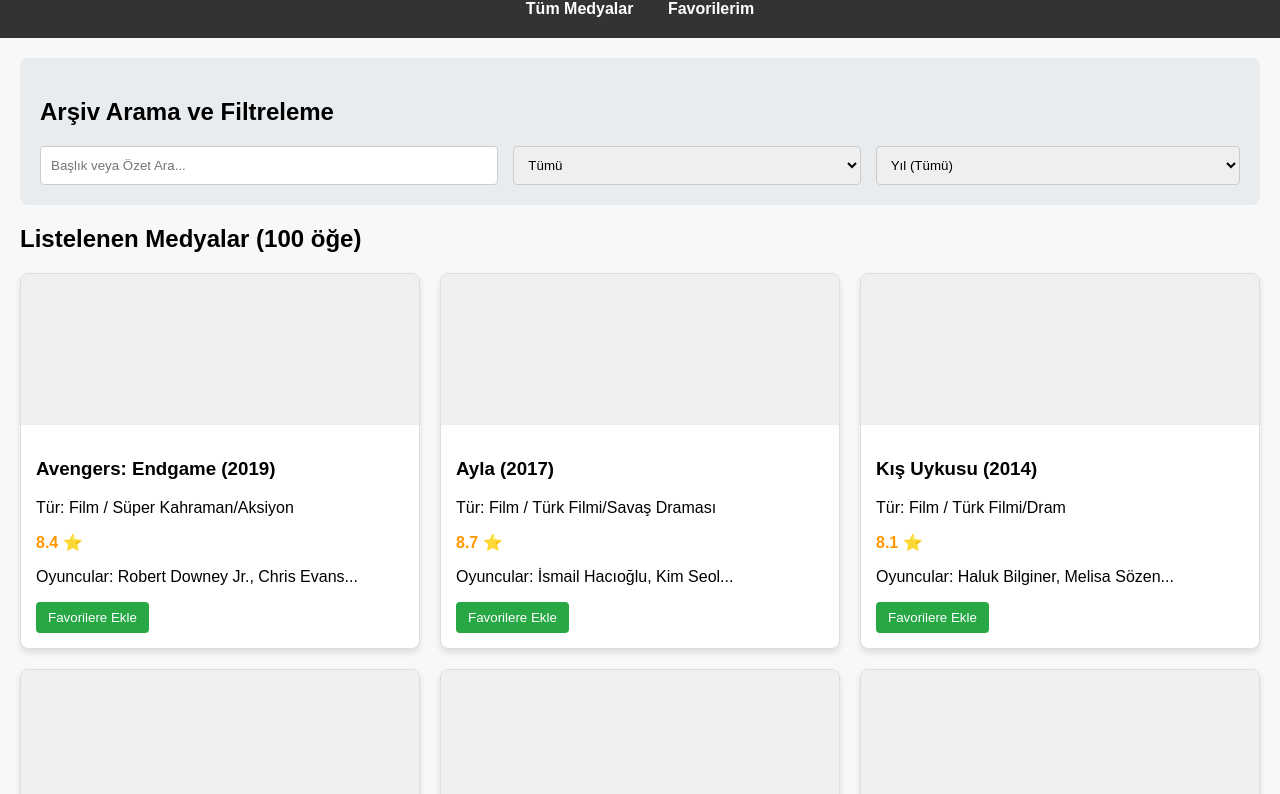
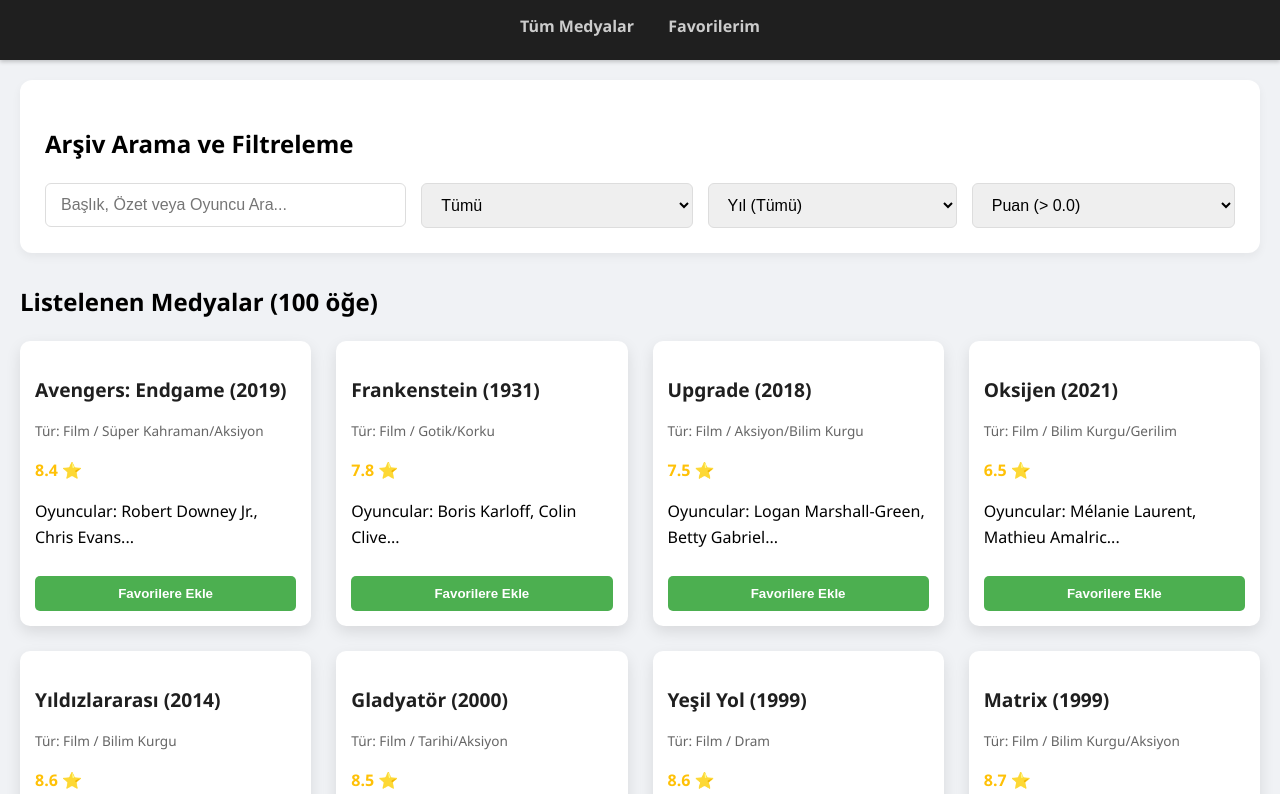
Before and after one commit to SauWebProgramming/web-tech-project-Ebrarze, a plain HTML site: page index.html in a window 1280 px wide. Shown: the part 100-894 px from the top of the page. Drawn offline with Linux system fonts and the light colour scheme.

```diff
--- a/data/data-movies.json
+++ b/data/data-movies.json
@@ -13,27 +13,16 @@
     {
         "id": 2,
         "type": "Film",
-        "title": "Ayla",
-        "year": 2017,
-        "category": "Türk Filmi/Savaş Draması",
-        "rating": 8.7,
-        "summary": "Kore Savaşı sırasında Astsubay Süleyman ile küçük bir kızın gerçek hikayesi.",
-        "cast": ["İsmail Hacıoğlu", "Kim Seol"],
-        "duration": "125 dk"
+        "title": "Frankenstein",
+        "year": 1931,
+        "category": "Gotik/Korku",
+        "rating": 7.8,
+        "summary": "Bir bilim adamının canlandırdığı yaratığın trajik hikayesi.",
+        "cast": ["Boris Karloff", "Colin Clive"],
+        "duration": "70 dk"
     },
     {
         "id": 3,
-        "type": "Film",
-        "title": "Kış Uykusu",
-        "year": 2014,
-        "category": "Türk Filmi/Dram",
-        "rating": 8.1,
-        "summary": "Emekli bir oyuncu olan Aydın'ın, Kapadokya'daki otelinde kış boyunca yaşadığı yüzleşmeler.",
-        "cast": ["Haluk Bilginer", "Melisa Sözen"],
-        "duration": "196 dk"
-    },
-    {
-        "id": 4,
         "type": "Film",
         "title": "Upgrade",
         "year": 2018,
@@ -44,7 +33,7 @@
         "duration": "100 dk"
     },
     {
-        "id": 5,
+        "id": 4,
         "type": "Film",
         "title": "Oksijen",
         "year": 2021,
@@ -55,7 +44,7 @@
         "duration": "101 dk"
     },
     {
-        "id": 6,
+        "id": 5,
         "type": "Film",
         "title": "Yıldızlararası",
         "year": 2014,
@@ -66,7 +55,7 @@
         "duration": "169 dk"
     },
     {
-        "id": 7,
+        "id": 6,
         "type": "Film",
         "title": "Gladyatör",
         "year": 2000,
@@ -77,7 +66,7 @@
         "duration": "155 dk"
     },
     {
-        "id": 8,
+        "id": 7,
         "type": "Film",
         "title": "Yeşil Yol",
         "year": 1999,
@@ -88,7 +77,7 @@
         "duration": "189 dk"
     },
     {
-        "id": 9,
+        "id": 8,
         "type": "Film",
         "title": "Matrix",
         "year": 1999,
@@ -99,7 +88,7 @@
         "duration": "136 dk"
     },
     {
-        "id": 10,
+        "id": 9,
         "type": "Film",
         "title": "Geleceğe Dönüş",
         "year": 1985,
@@ -110,7 +99,7 @@
         "duration": "116 dk"
     },
     {
-        "id": 11,
+        "id": 10,
         "type": "Film",
         "title": "Başlangıç",
         "year": 2010,
@@ -121,7 +110,7 @@
         "duration": "148 dk"
     },
     {
-        "id": 12,
+        "id": 11,
         "type": "Film",
         "title": "Yüzüklerin Efendisi: İki Kule",
         "year": 2002,
@@ -132,7 +121,7 @@
         "duration": "179 dk"
     },
     {
-        "id": 13,
+        "id": 12,
         "type": "Film",
         "title": "Dövüş Kulübü",
         "year": 1999,
@@ -143,7 +132,7 @@
         "duration": "139 dk"
     },
     {
-        "id": 14,
+        "id": 13,
         "type": "Film",
         "title": "Godfather",
         "year": 1972,
@@ -154,7 +143,7 @@
         "duration": "175 dk"
     },
     {
-        "id": 15,
+        "id": 14,
         "type": "Film",
         "title": "Prestij",
         "year": 2006,
@@ -165,7 +154,7 @@
         "duration": "130 dk"
     },
     {
-        "id": 16,
+        "id": 15,
         "type": "Film",
         "title": "Forrest Gump",
         "year": 1994,
@@ -176,7 +165,7 @@
         "duration": "142 dk"
     },
     {
-        "id": 17,
+        "id": 16,
         "type": "Film",
         "title": "Terminatör 2",
         "year": 1991,
@@ -187,7 +176,7 @@
         "duration": "137 dk"
     },
     {
-        "id": 18,
+        "id": 17,
         "type": "Film",
         "title": "Canım Kardeşim",
         "year": 1973,
@@ -196,6 +185,17 @@
         "summary": "Fakir ve hayalperest ağabeyin, hasta kardeşinin son dileğini gerçekleştirme çabası.",
         "cast": ["Tarık Akan", "Halit Akçatepe"],
         "duration": "92 dk"
+    },
+    {
+        "id": 18,
+        "type": "Film",
+        "title": "Hayat Güzeldir",
+        "year": 1997,
+        "category": "Savaş/Komedi-Dram",
+        "rating": 8.6,
+        "summary": "Holokost sırasında oğluna savaşın bir oyun olduğunu göstermeye çalışan baba.",
+        "cast": ["Roberto Benigni", "Nicoletta Braschi"],
+        "duration": "116 dk"
     },
     {
         "id": 19,
@@ -274,8 +274,6 @@
         "cast": ["Muhammet Uzuner", "Yılmaz Erdoğan"],
         "duration": "157 dk"
     },
-
-
 
     {
         "id": 26,
@@ -724,7 +722,6 @@
     },
 
 
-
     {
         "id": 63,
         "type": "Dergi",
@@ -845,8 +842,6 @@
         "issue": "Nisan",
         "page_count": 110
     },
-
-
 
     {
         "id": 73,
@@ -973,7 +968,6 @@
         "duration": "98 dk",
         "studio": "Pixar"
     },
-
 
     {
         "id": 83,
--- a/index.html
+++ b/index.html
@@ -8,10 +8,10 @@
 </head>
 <body>
     <header>
-        <h1>Medya Arşivi: Film, Dizi & Kitap</h1>
+        <h1>Medya Arşivi: Film, Dizi, Kitap & Daha Fazlası</h1>
         <nav id="main-nav">
-            <a href="#home">Tüm Medyalar</a>
-            <a href="#favorites" id="favorites-link">Favorilerim</a>
+            <a href="#home" class="nav-link" data-view="list">Tüm Medyalar</a>
+            <a href="#favorites" class="nav-link" data-view="favorites" id="favorites-link">Favorilerim</a>
         </nav>
     </header>
 
@@ -21,18 +21,26 @@
             <h2>Arşiv Arama ve Filtreleme</h2>
             <div class="controls-wrapper">
 
-                <input type="text" id="search-input" placeholder="Başlık veya Özet Ara...">
+                <input type="text" id="search-input" placeholder="Başlık, Özet veya Oyuncu Ara...">
 
                 <select id="media-type-filter">
                     <option value="Tümü">Tümü</option>
                     <option value="Film">Filmler</option>
                     <option value="Dizi">Diziler</option>
                     <option value="Kitap">Kitaplar</option>
+                    <option value="Dergi">Dergiler</option>
+                    <option value="Animasyon">Animasyonlar</option>
                 </select>
 
                 <select id="year-filter">
                     <option value="Tümü">Yıl (Tümü)</option>
                     </select>
+
+                <select id="rating-filter">
+                    <option value="0">Puan (> 0.0)</option>
+                    <option value="8.0">Puan (> 8.0)</option>
+                    <option value="9.0">Puan (> 9.0)</option>
+                </select>
             </div>
         </section>
 
--- a/script.js
+++ b/script.js
@@ -1,13 +1,13 @@
 // script.js
 
-// Global kapsamda medya verisini tutacak değişken (ES6: const/let kullanımı)
+// ZORUNLU: const/let kullanımı (ES6+)
 let allMedia = [];
 const contentArea = document.getElementById('content-area');
 
 // --- 1. VERİ ÇEKME FONKSİYONU (ZORUNLU: async/await ve fetch) ---
 async function fetchMedia() {
     try {
-        // BURASI DÜZELTİLDİ: data/data-movies.json dosyasından 50 öğeyi çek
+        // Dosya adı: data-movies.json ve fetch() API'si
         const response = await fetch('./data/data-movies.json');
 
         // Yanıtın başarılı (OK) olup olmadığını kontrol etme
@@ -15,6 +15,7 @@
             throw new Error(`HTTP hata kodu: ${response.status}`);
         }
 
+        // ZORUNLU: Dönen JSON verisinin işlenmesi
         const media = await response.json();
         allMedia = media;
 
@@ -22,12 +23,13 @@
 
         // Veri çekildikten sonra listelemeyi ve olay dinleyicilerini başlat
         displayMedia(allMedia);
+        populateYearFilter(allMedia); // Yeni: Yıl filtresini doldur
         attachFilterListeners();
 
     } catch (error) {
+        // ZORUNLU: Asenkron hata yakalama
         console.error("Veri çekilirken hata oluştu:", error);
-        // Hata durumunda kullanıcıya bilgi verme
-        contentArea.innerHTML = '<p class="error-message">Medya verileri yüklenemedi. Lütfen dosya yolunu kontrol edin.</p>';
+        contentArea.innerHTML = '<p class="error-message">Medya verileri yüklenemedi. Lütfen dosya yolunu veya JSON formatını kontrol edin.</p>';
     }
 }
 
@@ -35,21 +37,25 @@
 // --- 2. LİSTE OLUŞTURMA FONKSİYONLARI (ZORUNLU: Liste/Grid Görünümü) ---
 
 function createMediaCard(item) {
-    const card = document.createElement('article'); // Anlamsal HTML
-    card.classList.add('media-card', item.type.toLowerCase());
-    card.dataset.id = item.id; // Detay sayfası için
+    const card = document.createElement('article'); // ZORUNLU: Anlamsal HTML
+    card.classList.add('media-card', item.type.toLowerCase().replace(' ', '-'));
+    card.dataset.id = item.id;
 
     let details = '';
-    // Kitaplar için Yazar, Diğerleri için Oyuncu bilgisini göster
+
+    // Kitaplara/Dergiye/Animasyona özel bilgileri kontrol etme
     if (item.type === 'Kitap') {
         details = `<p class="card-author">Yazar: <strong>${item.author}</strong></p>`;
+    } else if (item.type === 'Dergi') {
+        details = `<p class="card-publisher">Yayıncı: <strong>${item.publisher}</strong></p>`;
+    } else if (item.type === 'Animasyon' && item.seasons) {
+        details = `<p class="card-seasons">Sezon: <strong>${item.seasons}</strong></p>`;
     } else if (item.cast && item.cast.length > 0) {
+        // Film/Dizi/Animasyon (uzun metraj) için Oyuncuları göster
         details = `<p class="card-cast">Oyuncular: ${item.cast.slice(0, 2).join(', ')}...</p>`;
     }
 
-    // image özelliği varsayımıyla eklenmiştir, CSS'te stilleyebilirsiniz
     card.innerHTML = `
-        <div class="card-image" style="background-image: url('${item.image || 'placeholder.jpg'}');"></div>
         <div class="card-content">
             <h3>${item.title} (${item.year})</h3>
             <p class="category">Tür: ${item.type} / ${item.category}</p>
@@ -69,7 +75,7 @@
     contentArea.innerHTML = ''; // Eski içeriği temizle
 
     if (mediaArray.length === 0) {
-         contentArea.innerHTML = `<h2>Hiç sonuç bulunamadı.</h2>`;
+         contentArea.innerHTML = `<h2>Hiç sonuç bulunamadı. Lütfen filtreleri kontrol edin.</h2>`;
          return;
     }
 
@@ -79,8 +85,9 @@
 
     const mediaContainer = document.createElement('div');
     mediaContainer.id = 'media-container';
-    mediaContainer.classList.add('media-grid'); // CSS Grid için sınıf
+    mediaContainer.classList.add('media-grid'); // ZORUNLU: CSS Grid için sınıf
 
+    // ZORUNLU: Dönen JSON verisinin işlenmesi ve DOM'a basılması
     mediaArray.forEach(item => {
         const card = createMediaCard(item);
         mediaContainer.appendChild(card);
@@ -92,19 +99,59 @@
 
 // --- 3. FİLTRELEME MANTIĞI (ZORUNLU: Arama ve Filtreleme) ---
 
+// Yeni: Yıl Filtresi seçeneklerini dinamik oluşturma
+function populateYearFilter(mediaArray) {
+    const yearFilter = document.getElementById('year-filter');
+    // Tekrarlanan yılları önlemek için Set kullan
+    const years = new Set(mediaArray.map(item => item.year).sort((a, b) => b - a));
+
+    // 'Tümü' seçeneğini korumak için eski seçenekleri sil
+    yearFilter.innerHTML = '<option value="Tümü">Yıl (Tümü)</option>';
+
+    years.forEach(year => {
+        const option = document.createElement('option');
+        option.value = year;
+        option.textContent = year;
+        yearFilter.appendChild(option);
+    });
+}
+
+
 function filterMedia() {
-    // Sadece medya türüne göre filtreleme (Diğer filtreler sonra eklenecek)
+    // 1. Filtre değerlerini al
     const typeFilter = document.getElementById('media-type-filter').value;
+    const yearFilter = document.getElementById('year-filter').value;
+    const searchInput = document.getElementById('search-input').value.toLowerCase();
 
     let filteredArray = allMedia;
 
+    // A. Medya Türü Filtresi
     if (typeFilter !== 'Tümü') {
         filteredArray = filteredArray.filter(item => item.type === typeFilter);
+    }
+
+    // B. Yıl Filtresi
+    if (yearFilter !== 'Tümü') {
+        // JSON'daki 'year' alanı sayı olduğu için kontrolü sayısal yap
+        filteredArray = filteredArray.filter(item => item.year.toString() === yearFilter);
+    }
+
+    // C. Arama Filtresi (ZORUNLU: Medyaları isme göre arama)
+    if (searchInput) {
+        filteredArray = filteredArray.filter(item =>
+            // Başlık veya Özet içinde arama
+            item.title.toLowerCase().includes(searchInput) ||
+            item.summary.toLowerCase().includes(searchInput) ||
+            // Oyuncu/Yazar içinde arama (Eğer cast/author varsa)
+            (item.cast && item.cast.join(' ').toLowerCase().includes(searchInput)) ||
+            (item.author && item.author.toLowerCase().includes(searchInput))
+        );
     }
 
     // Filtrelenmiş diziyi ekrana bas
     displayMedia(filteredArray);
 }
+
 
 // --- 4. OLAY DİNLEYİCİLERİNİ BAĞLAMA ---
 
@@ -112,11 +159,14 @@
     // Medya Türü filtresi değiştiğinde
     document.getElementById('media-type-filter').addEventListener('change', filterMedia);
 
-    // Arama kutusu değiştiğinde (sonra eklenecek)
-    // document.getElementById('search-input').addEventListener('input', filterMedia);
+    // Yıl filtresi değiştiğinde
+    document.getElementById('year-filter').addEventListener('change', filterMedia);
 
-    // Yıl filtresi değiştiğinde (sonra eklenecek)
-    // document.getElementById('year-filter').addEventListener('change', filterMedia);
+    // Arama kutusu değiştiğinde (input)
+    document.getElementById('search-input').addEventListener('input', filterMedia);
+
+    // *Favorilere Ekle* butonları için dinleyiciyi burada kurmalısınız (sonraki zorunlu adım)
+    // document.querySelectorAll('.add-favorite').forEach(button => { /* ... */ });
 }
 
 
--- a/style.css
+++ b/style.css
@@ -1,54 +1,73 @@
 /* style.css */
 
-/* --- GENEL AYARLAR --- */
+/* --- GENEL AYARLAR ve MİMARİ --- */
 body {
-    font-family: Arial, sans-serif;
+    font-family: 'Segoe UI', Tahoma, Geneva, Verdana, sans-serif;
     margin: 0;
     padding: 0;
-    background-color: #f8f8f8;
+    background-color: #f0f2f5; /* Hafif modern gri */
+    line-height: 1.6;
 }
 
 header {
-    background-color: #333;
+    background-color: #1f1f1f; /* Koyu tema */
     color: white;
     padding: 20px;
     text-align: center;
+    box-shadow: 0 2px 4px rgba(0, 0, 0, 0.2);
 }
 
 #main-nav a {
-    color: white;
+    color: #cccccc;
     margin: 0 15px;
     text-decoration: none;
-    font-weight: bold;
+    font-weight: 600;
+    transition: color 0.3s;
+}
+
+#main-nav a:hover {
+    color: #4CAF50; /* Yeşil vurgu */
 }
 
 main {
     padding: 20px;
+    max-width: 1400px; /* Merkezi konteyner */
+    margin: 0 auto; /* Sayfayı ortala */
 }
 
-/* --- FİLTRE VE ARAMA KONTROLLERİ --- */
+/* --- FİLTRE VE ARAMA KONTROLLERİ (FLEXBOX) --- */
 
 #filter-controls {
-    background-color: #e9ecef;
-    padding: 20px;
-    border-radius: 8px;
-    margin-bottom: 20px;
+    background-color: white;
+    padding: 25px;
+    border-radius: 12px;
+    margin-bottom: 30px;
+    box-shadow: 0 4px 10px rgba(0, 0, 0, 0.05);
 }
 
 .controls-wrapper {
-    display: flex; /* Kontrol gruplarını yan yana dizer */
+    display: flex; /* ZORUNLU: CSS Flexbox kullanımı */
     gap: 15px;
-    flex-wrap: wrap; /* Mobil cihazda alt alta geçiş sağlar */
+    flex-wrap: wrap;
+    align-items: center;
 }
 
 #search-input,
 #media-type-filter,
-#year-filter {
-    padding: 10px;
-    border: 1px solid #ccc;
-    border-radius: 4px;
-    flex-grow: 1; /* Alanda yayılmasını sağlar */
-    min-width: 150px;
+#year-filter,
+#rating-filter { /* Yeni eklenen puan filtresi eklendi */
+    padding: 12px 15px;
+    border: 1px solid #ddd;
+    border-radius: 6px;
+    flex-grow: 1;
+    min-width: 160px;
+    font-size: 1rem;
+    transition: border-color 0.3s;
+}
+
+#search-input:focus {
+    border-color: #4CAF50;
+    outline: none;
 }
 
 
@@ -56,8 +75,8 @@
 
 .media-grid {
     display: grid; /* ZORUNLU: CSS Grid kullanımı */
-    gap: 20px;
-    /* Mobil cihazlar için varsayılan (tek sütun) */
+    gap: 25px;
+    /* Mobil: 1 sütun */
     grid-template-columns: 1fr;
     margin-top: 20px;
 }
@@ -65,8 +84,8 @@
 /* 768px'den sonra (Tablet/Masaüstü) */
 @media (min-width: 768px) {
     .media-grid {
-        /* Otomatik olarak 300px genişliğinde sütunlar oluşturur */
-        grid-template-columns: repeat(auto-fit, minmax(300px, 1fr));
+        /* Otomatik 3 sütun düzeni için minmax */
+        grid-template-columns: repeat(auto-fit, minmax(280px, 1fr));
     }
 }
 
@@ -74,46 +93,62 @@
 
 .media-card {
     background-color: white;
-    border: 1px solid #ddd;
-    border-radius: 8px;
-    box-shadow: 0 4px 6px rgba(0, 0, 0, 0.1);
+    border: none; /* Border kaldırıldı, daha temiz box-shadow kullanılacak */
+    border-radius: 10px;
+    box-shadow: 0 6px 15px rgba(0, 0, 0, 0.1);
     overflow: hidden;
-    transition: transform 0.2s;
-    cursor: pointer; /* Detay sayfası için tıklanabilirliği belirtir */
+    transition: all 0.3s ease-in-out; /* Daha yumuşak geçiş */
+    cursor: pointer;
 }
 
 .media-card:hover {
-    transform: translateY(-5px);
+    transform: translateY(-8px); /* Daha belirgin kalkma efekti */
+    box-shadow: 0 10px 20px rgba(0, 0, 0, 0.15);
 }
 
-.card-image {
-    height: 150px;
-    background-color: #f0f0f0;
-    background-size: cover;
-    background-position: center;
-    border-bottom: 1px solid #eee;
-}
-
+/* Kart İçeriği */
 .card-content {
     padding: 15px;
 }
 
+.card-content h3 {
+    color: #1f1f1f;
+    font-size: 1.2rem;
+    margin-bottom: 5px;
+}
+
+.category {
+    font-size: 0.85rem;
+    color: #666;
+    margin-bottom: 8px;
+}
+
 .rating {
-    font-weight: bold;
-    color: #ff9800;
+    font-weight: 700;
+    color: #ffc107; /* Altın sarısı */
     margin-bottom: 10px;
 }
 
+/* Favori Butonu */
 .add-favorite {
-    background-color: #28a745;
+    background-color: #4CAF50; /* Yeşil */
     color: white;
     border: none;
-    padding: 8px 12px;
-    border-radius: 4px;
+    padding: 10px 15px;
+    border-radius: 5px;
     cursor: pointer;
+    font-weight: bold;
     transition: background-color 0.2s;
+    width: 100%;
+    margin-top: 10px;
 }
 
 .add-favorite:hover {
-    background-color: #218838;
+    background-color: #388e3c;
 }
+
+/* Kitaplar için özel stil (opsiyonel) */
+.kitap .card-author {
+    font-size: 0.9rem;
+    color: #333;
+}
```
